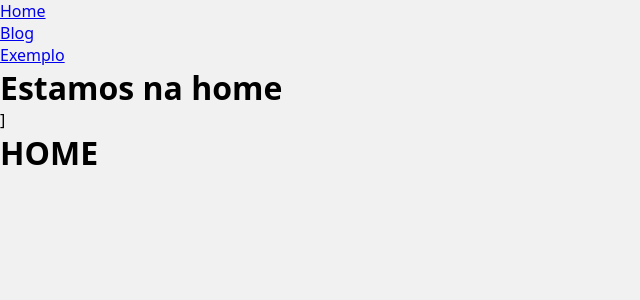
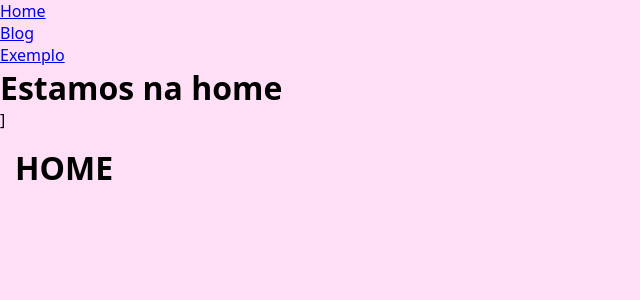
Before and after one commit to davidtanaka/python-django, a Django app: page / in a window 1280 px wide. Shown: the top 300 px of the page, without its empty margins (0-640 px from the left). Run offline with Django 5.2, Linux system fonts and the light colour scheme.

Commit message:
Entendendo o seu HTML final + adicionando CSS aos posts

```diff
--- a/base/static/global/css/style.css
+++ b/base/static/global/css/style.css
@@ -13,7 +13,25 @@ html {
 
 body {
   font-size: 1.6rem;
-  background: #f1f1f1;
+  background: #ffdff5;
   font-family: system-ui, -apple-system, BlinkMacSystemFont, 'Segoe UI', Roboto,
     Oxygen, Ubuntu, Cantarell, 'Open Sans', 'Helvetica Neue', sans-serif;
 }
+
+.content {
+  display: grid;
+  gap: 1.5rem;
+  padding: 1.5rem;
+}
+
+.posts {
+  background: #fff;
+  padding: 1.5rem;
+  box-shadow: 5px 2px 5px rgba(0, 0, 0, 10%);
+}
+
+@media (min-width: 600px) {
+  .content{
+    grid-template-columns: repeat(auto-fill, minmax(32rem, 1fr));
+  }
+}
--- a/blog/templates/blog/index.html
+++ b/blog/templates/blog/index.html
@@ -4,4 +4,8 @@
 
 {% block posts %}
   {% include "global/partials/postblock.html" %}
+  {% include "global/partials/postblock.html" %}
+  {% include "global/partials/postblock.html" %}
+  {% include "global/partials/postblock.html" %}
+  {% include "global/partials/postblock.html" %}
 {% endblock posts %}
```
